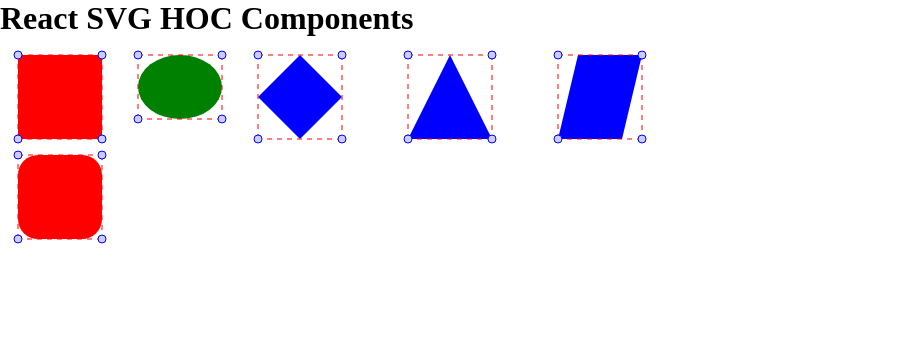
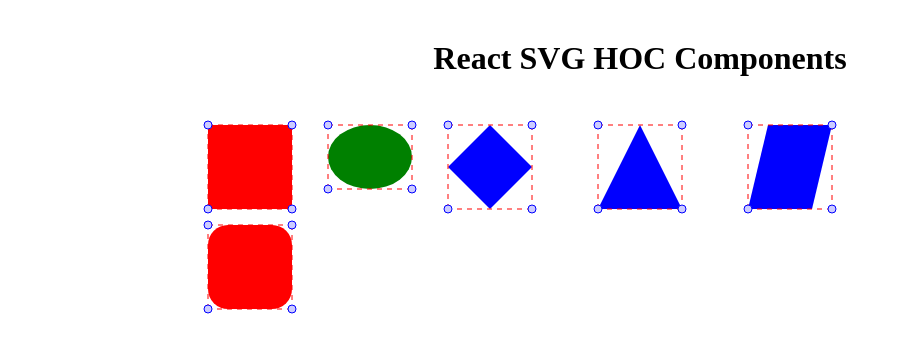
Before and after one commit to ganyanchuan1989/react-resize-svg, a React app: page / in a window 1280 px wide. Shown: the top 352 px of the page, without its empty margins (0-909 px from the left). Built offline with nearby package versions, Linux system fonts and the light colour scheme.

Commit message:
add example

```diff
--- a/example/App.css
+++ b/example/App.css
@@ -1,7 +1,14 @@
 *{margin: 0;padding: 0}
-.main{
-    display: flex;
-    flex-direction: column;
+.container{
+    /* style={{width: '900px', margin: 'auto', textAlign: 'center'}}
+    wi */
+    width: 900px;
+    margin: auto;
+    text-align: center;
+    padding-top: 10px;
+}
+.container h1{
+    padding: 30px;
 }
 
 .customClass{
--- a/example/App.jsx
+++ b/example/App.jsx
@@ -9,9 +9,9 @@ import ParallelogramSvg from "../src/components/ParallelogramSvg";
 class App extends Component {
 	render() {
 		return (
-			<div>
+			<div className={style.container}>
 				<h1>React SVG HOC Components</h1>
-				<div id="container" style={{ position: "absolute" }}>
+				<div style={{ position: "absolute" }}>
 					{/* 采用绝对布局方式 */}
 					<RectSvg
 						width="100"
```
Also changed, not shown: 1 other file (tests, documents, lock files or other folders).
